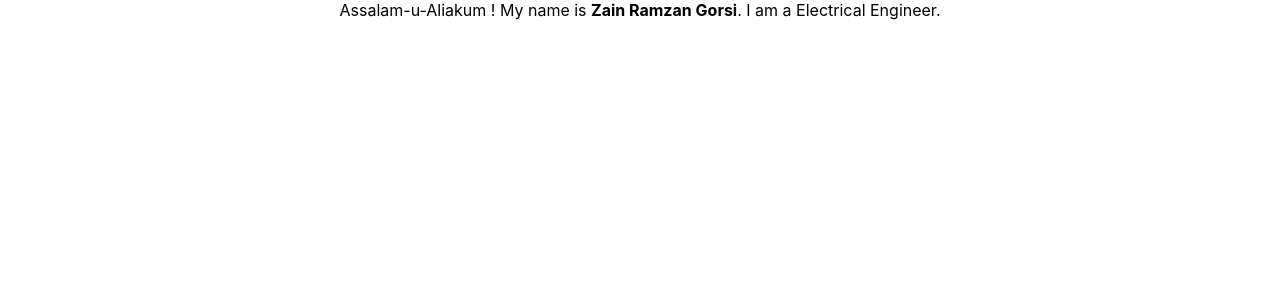
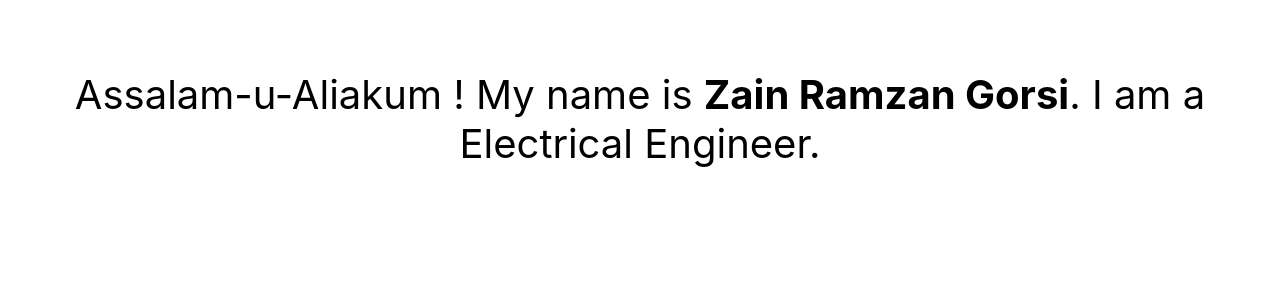
Before and after one commit to ZainRamzanGorsi/bootCamp2020_Class02_React-Base-App, a React (Create React App) app: page / in a window 1280 px wide. Shown: the top 300 px of the page. Built offline with nearby package versions, Linux system fonts and the light colour scheme.

Commit message:
Update App.css

```diff
--- a/src/App.css
+++ b/src/App.css
@@ -1,5 +1,7 @@
 .App {
   text-align: center;
+  font-size: 40px;
+  margin-top: 70px;
 }
 
 .App-logo {
```
